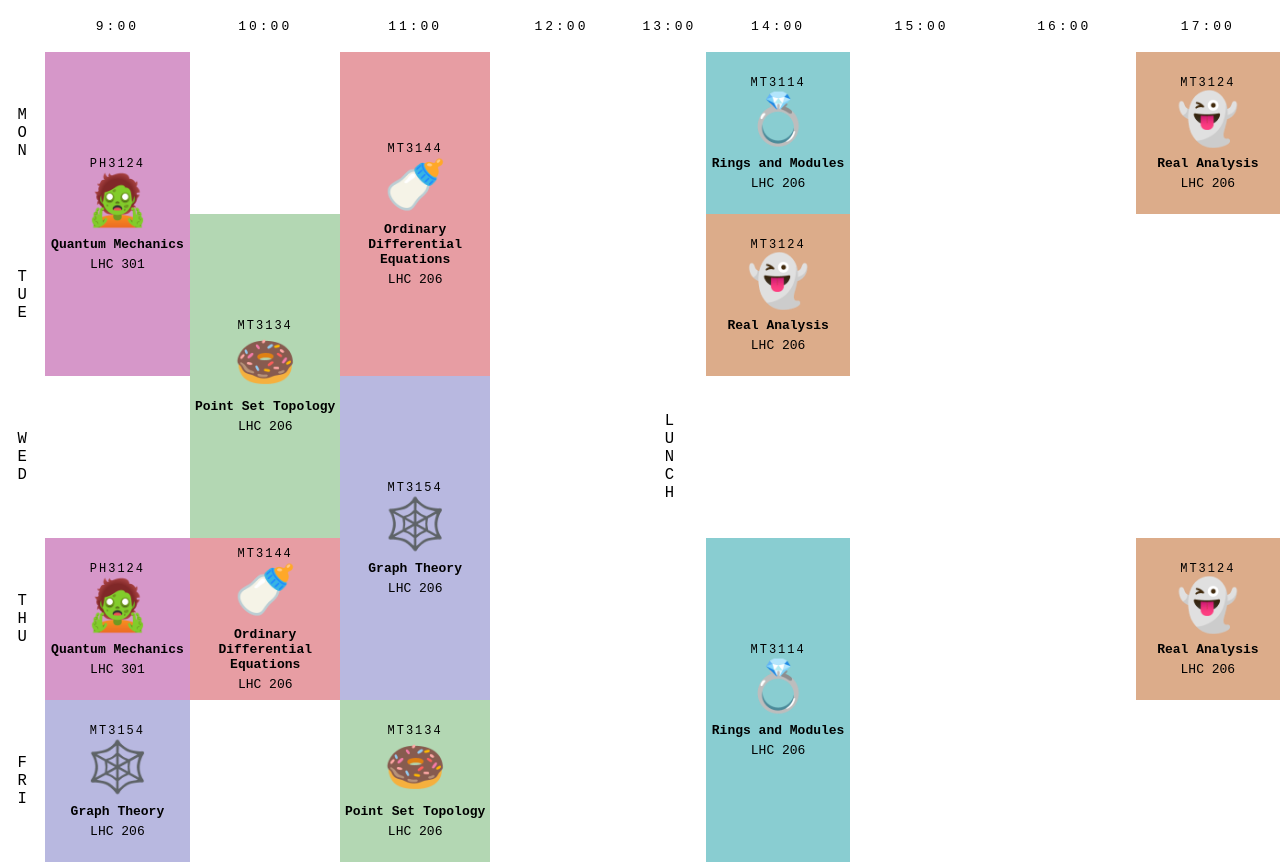
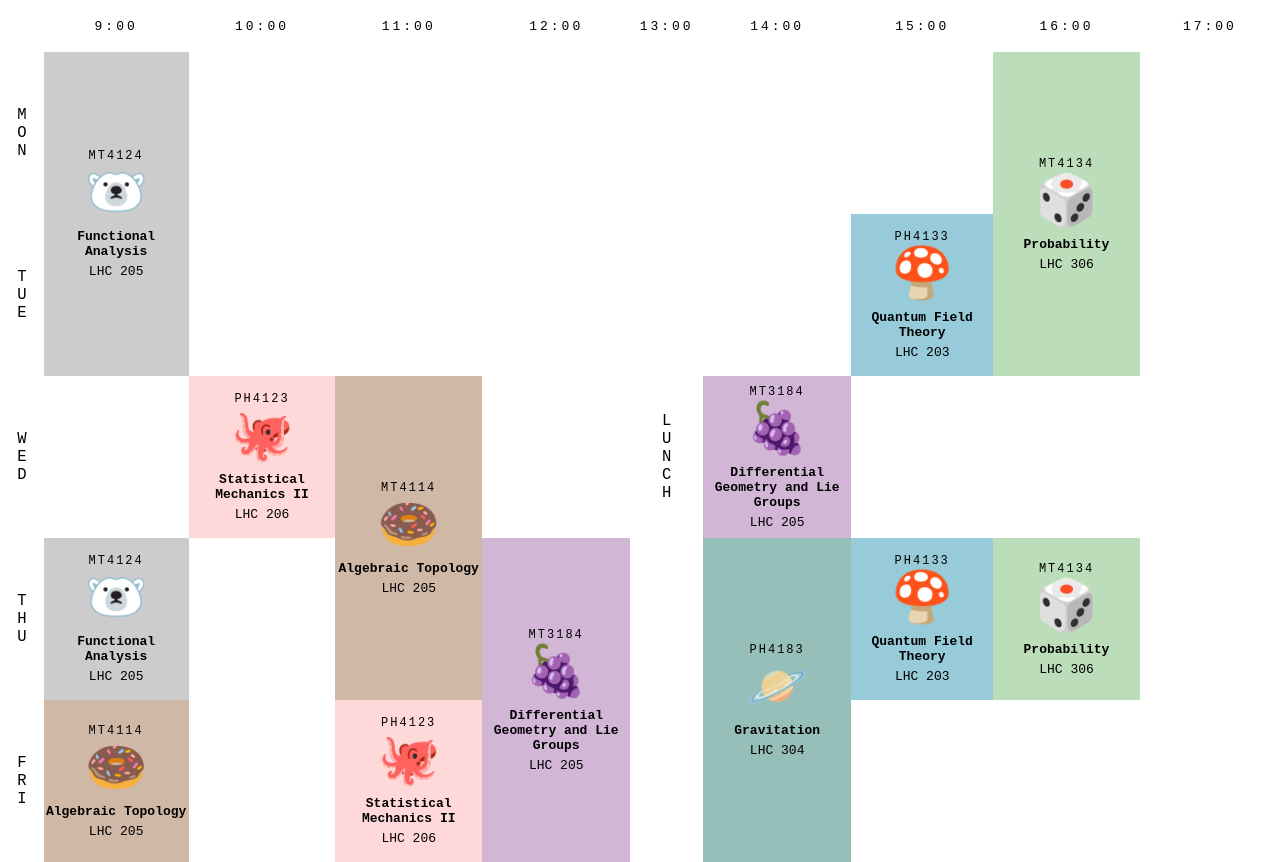
Before and after one commit to vigneshpai2003/Timetable, a website: page index.html in a window 1280 px wide. Drawn offline with nearby package versions, Linux system fonts and the light colour scheme.

Commit message:
new timetable

```diff
--- a/index.html
+++ b/index.html
@@ -59,35 +59,8 @@
             font-size: 50px;
         }
 
-        /* math */
-
-        .PST {
-            background-color: rgb(179, 215, 179);
-        }
-
-        .GT {
-            background-color: rgb(184, 184, 224);
-        }
-
-        .ODE {
-            background-color: #e79da3;
-        }
-
-        .RM {
-            background-color: rgb(137, 205, 209);
-        }
-
-        .RA {
-            background-color: rgb(220, 172, 138);
-        }
-
-        /* physics */
-        .QM {
-            background-color: rgb(214, 151, 201);
-        }
-
         .QR {
-            position: absolute;
+            position: fixed;
             top: 0;
         }
 
@@ -131,9 +104,9 @@
                         <div>N</div>
                     </div>
                 </th>
-                <td class="QM" rowspan="2"></td>
+                <td class="FA" rowspan="2"></td>
                 <td></td>
-                <td class="ODE" rowspan="2"></td>
+                <td></td>
                 <td></td>
                 <td class="lunch" rowspan="5">
                     <div>
@@ -144,10 +117,10 @@
                         <div>H</div>
                     </div>
                 </td>
-                <td class="RM"></td>
                 <td></td>
                 <td></td>
-                <td class="RA"></td>
+                <td class="PR" rowspan="2"></td>
+                <td></td>
             </tr>
             <tr>
                 <th scope="row" class="day">
@@ -157,13 +130,12 @@
                         <div>E</div>
                     </div>
                 </th>
-                <!-- <td class="QM"></td> -->
-                <td class="PST" rowspan="2"></td>
-                <!-- <td class="ODE"></td> -->
-                <td></td>
-                <td class="RA"></td>
                 <td></td>
                 <td></td>
+                <td></td>
+
+                <td></td>
+                <td class="QFT"></td>
                 <td></td>
             </tr>
             <tr>
@@ -175,10 +147,11 @@
                     </div>
                 </th>
                 <td></td>
-                <!-- <td class="PST"></td> -->
-                <td class="GT" rowspan="2"></td>
+                <td class="SM"></td>
+                <td class="AT" rowspan="2"></td>
                 <td></td>
-                <td></td>
+
+                <td class="DG"></td>
                 <td></td>
                 <td></td>
                 <td></td>
@@ -191,14 +164,14 @@
                         <div>U</div>
                     </div>
                 </th>
-                <td class="QM"></td>
-                <td class="ODE"></td>
-                <!-- <td class="GT"></td> -->
+                <td class="FA"></td>
                 <td></td>
-                <td class="RM" rowspan="2"></td>
+                <td class="DG" rowspan="2"></td>
+
+                <td class="GR" rowspan="2"></td>
+                <td class="QFT"></td>
+                <td class="PR"></td>
                 <td></td>
-                <td></td>
-                <td class="RA"></td>
             </tr>
             <tr>
                 <th scope="row" class="day">
@@ -208,11 +181,10 @@
                         <div>I</div>
                     </div>
                 </th>
-                <td class="GT"></td>
+                <td class="AT"></td>
                 <td></td>
-                <td class="PST"></td>
-                <td></td>
-                <!-- <td class="RM"></td> -->
+                <td class="SM"></td>
+
                 <td></td>
                 <td></td>
                 <td></td>
@@ -222,41 +194,54 @@
     <div class="QR"></div>
     <script>
         classes = {
-            'QM': {
-                'code': 'PH3124',
-                'name': 'Quantum Mechanics',
-                'room': 'LHC 301',
-                'emoji': '🧟'
+            'FA': {
+                'code': 'MT4124',
+                'name': 'Functional Analysis',
+                'room': 'LHC 205',
+                'emoji': '🐻‍❄️',
+                'color': 'rgb(204, 204, 204)',
             },
-            'ODE': {
-                'code': 'MT3144',
-                'name': 'Ordinary Differential Equations',
+            'PR': {
+                'code': 'MT4134',
+                'name': 'Probability',
+                'room': 'LHC 306',
+                'emoji': '🎲',
+                'color': 'rgb(188 221 186)',
+            },
+            'AT': {
+                'code': 'MT4114',
+                'name': 'Algebraic Topology',
+                'room': 'LHC 205',
+                'emoji': '🍩',
+                'color': 'rgb(208 184 167)',
+            },
+            'DG': {
+                'code': 'MT3184',
+                'name': 'Differential Geometry and Lie Groups',
+                'room': 'LHC 205',
+                'emoji': '🍇',
+                'color': 'rgb(209 182 214)',
+            },
+            'QFT': {
+                'code': 'PH4133',
+                'name': 'Quantum Field Theory',
+                'room': 'LHC 203',
+                'emoji': '🍄',
+                'color': 'rgb(152 203 218)',
+            },
+            'GR': {
+                'code': 'PH4183',
+                'name': 'Gravitation',
+                'room': 'LHC 304',
+                'emoji': '🪐',
+                'color': 'rgb(151 191 186)',
+            },
+            'SM': {
+                'code': 'PH4123',
+                'name': 'Statistical Mechanics II',
                 'room': 'LHC 206',
-                'emoji': '🍼'
-            },
-            'RM': {
-                'code': 'MT3114',
-                'name': 'Rings and Modules',
-                'room': 'LHC 206',
-                'emoji': '💍'
-            },
-            'RA': {
-                'code': 'MT3124',
-                'name': 'Real Analysis',
-                'room': 'LHC 206',
-                'emoji': '👻'
-            },
-            'PST': {
-                'code': 'MT3134',
-                'name': 'Point Set Topology',
-                'room': 'LHC 206',
-                'emoji': '🍩'
-            },
-            'GT': {
-                'code': 'MT3154',
-                'name': 'Graph Theory',
-                'room': 'LHC 206',
-                'emoji': '🕸️'
+                'emoji': '🐙',
+                'color': 'rgb(255 217 217)',
             }
         };
 
@@ -278,6 +263,7 @@
                 <div class="name">${classes[i]['name']}</div>
                 <div class="room">${classes[i]['room']}</div>
             </div>`)
+            $(`.${i}`).css('background-color', classes[i]['color'])
 
             $(`.${i}`).on('click', generate_QR_handler(i))
         }
```
Also changed, not shown: QR/AT.png (added), QR/DG.png (added), QR/FA.png (added), QR/GR.png (added), QR/GT.png (deleted), QR/ODE.png (deleted), QR/PR.png (added), QR/PST.png (deleted), QR/QFT.png (added), QR/QM.png (deleted), QR/RA.png (deleted), QR/RM.png (deleted).
